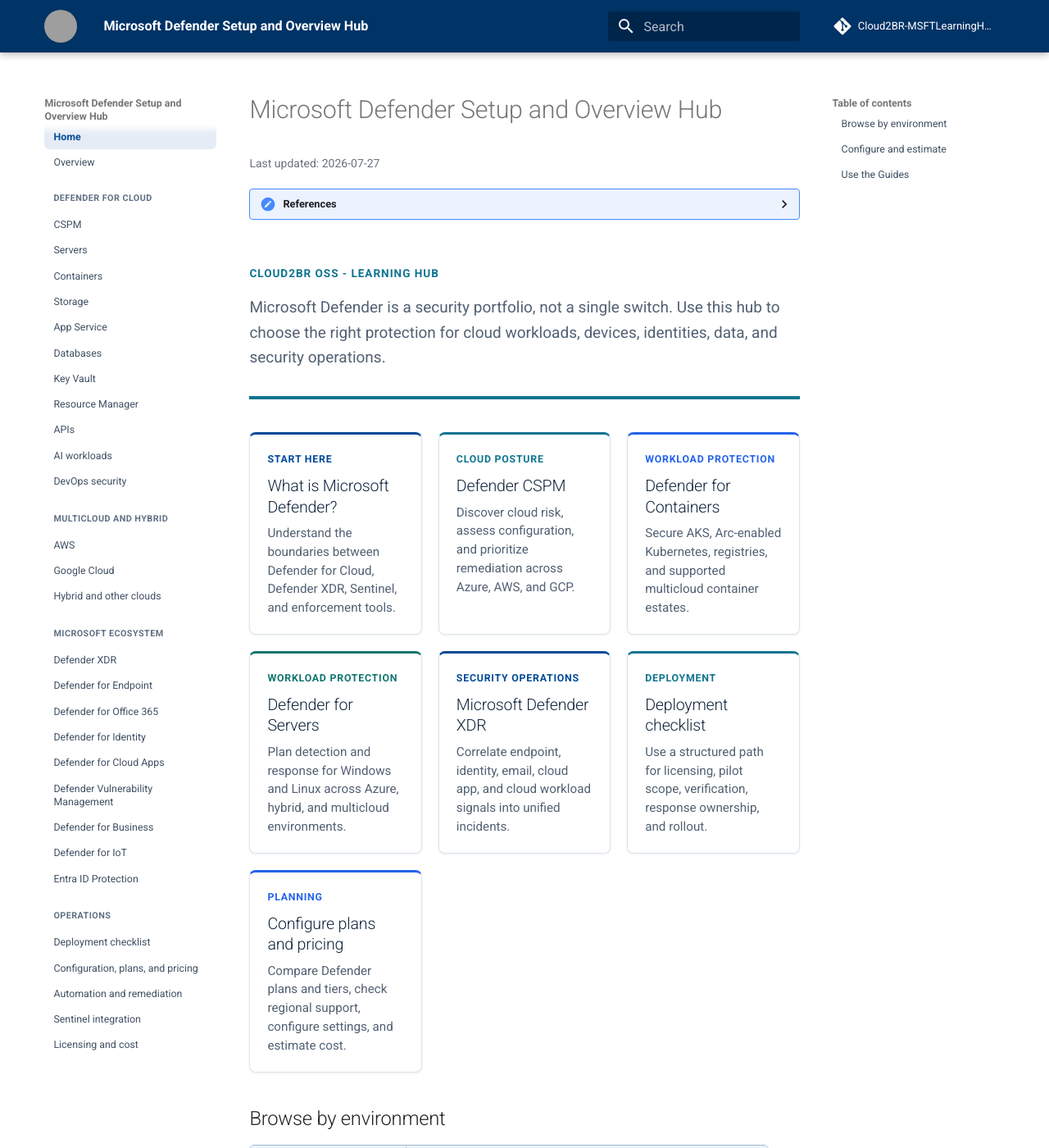
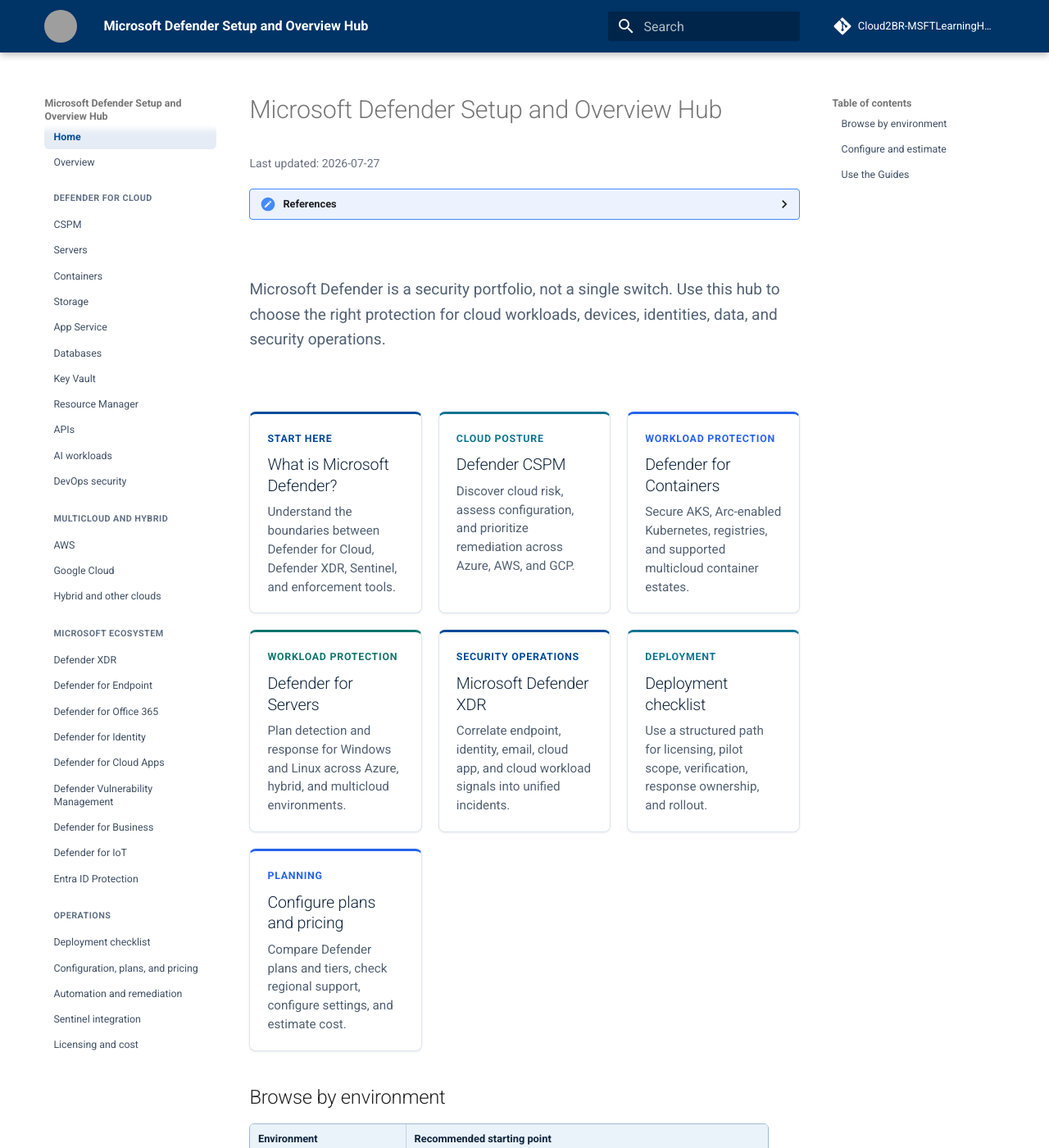
Before and after one commit to Cloud2BR-MSFTLearningHub/Defender-Setup-Overview, an MkDocs documentation site: the page built from docs/index.md, in a window 1280 px wide and 1400 px high. Shown: the whole window at 82% size. Built offline with MkDocs 1.6.1 and Material for MkDocs 9.7.7, drawn with Linux system fonts in a browser that asks for light colours; comment, search, counter and statistics services are not loaded; grey boxes are pictures that could not be loaded.

Commit message:
Simplify Defender overview hero

```diff
--- a/docs/assets/css/custom.css
+++ b/docs/assets/css/custom.css
@@ -118,18 +118,8 @@
 }
 
 .defender-hero {
-  border-bottom: 4px solid var(--defender-teal);
   margin: 0.2rem 0 2rem;
   padding: 1.75rem 0 1.6rem;
-}
-
-.defender-hero__eyebrow {
-  color: var(--defender-teal);
-  font-size: 0.68rem;
-  font-weight: 700;
-  letter-spacing: 0.07em;
-  margin: 0 0 0.45rem;
-  text-transform: uppercase;
 }
 
 .defender-hero h1 {
--- a/docs/index.md
+++ b/docs/index.md
@@ -12,8 +12,6 @@
 </details>
 
 <div class="defender-hero" markdown>
-
-<p class="defender-hero__eyebrow">Cloud2BR OSS - Learning Hub</p>
 
 Microsoft Defender is a security portfolio, not a single switch. Use this hub
 to choose the right protection for cloud workloads, devices, identities, data,
```
